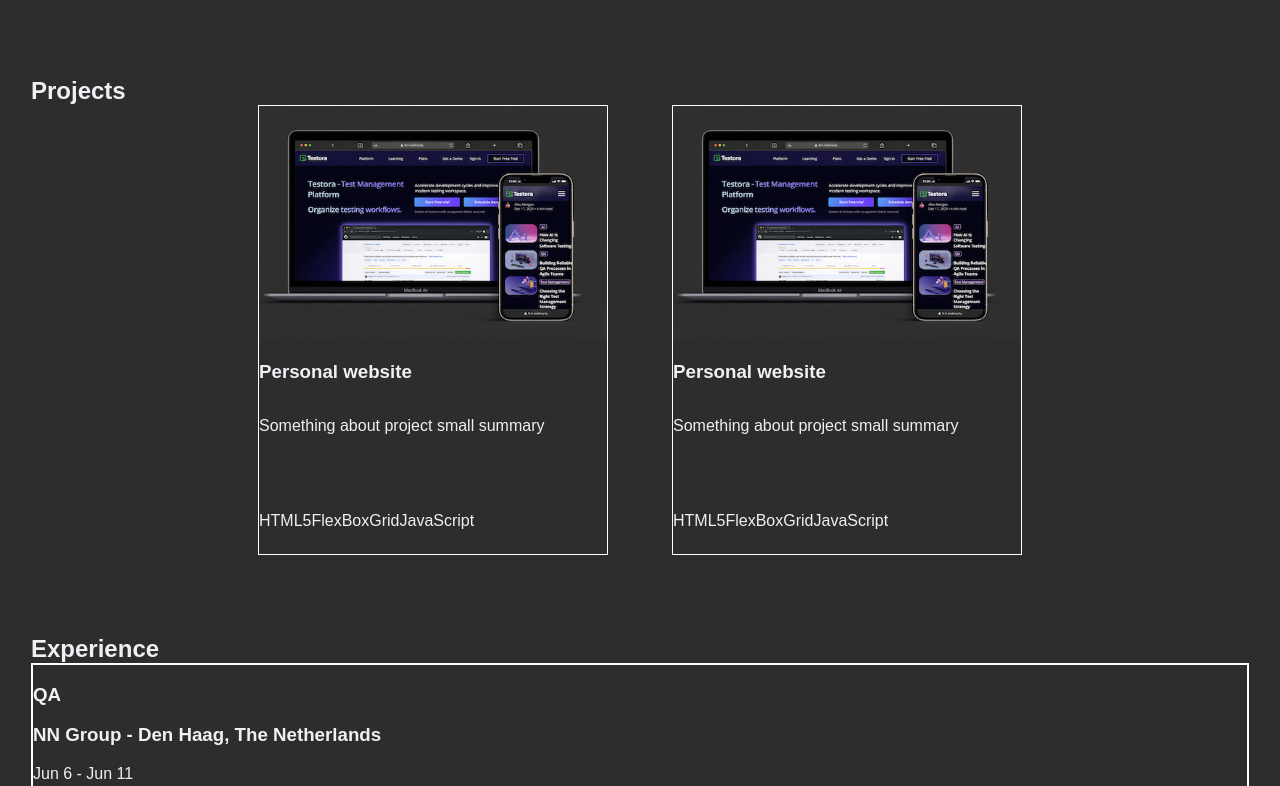
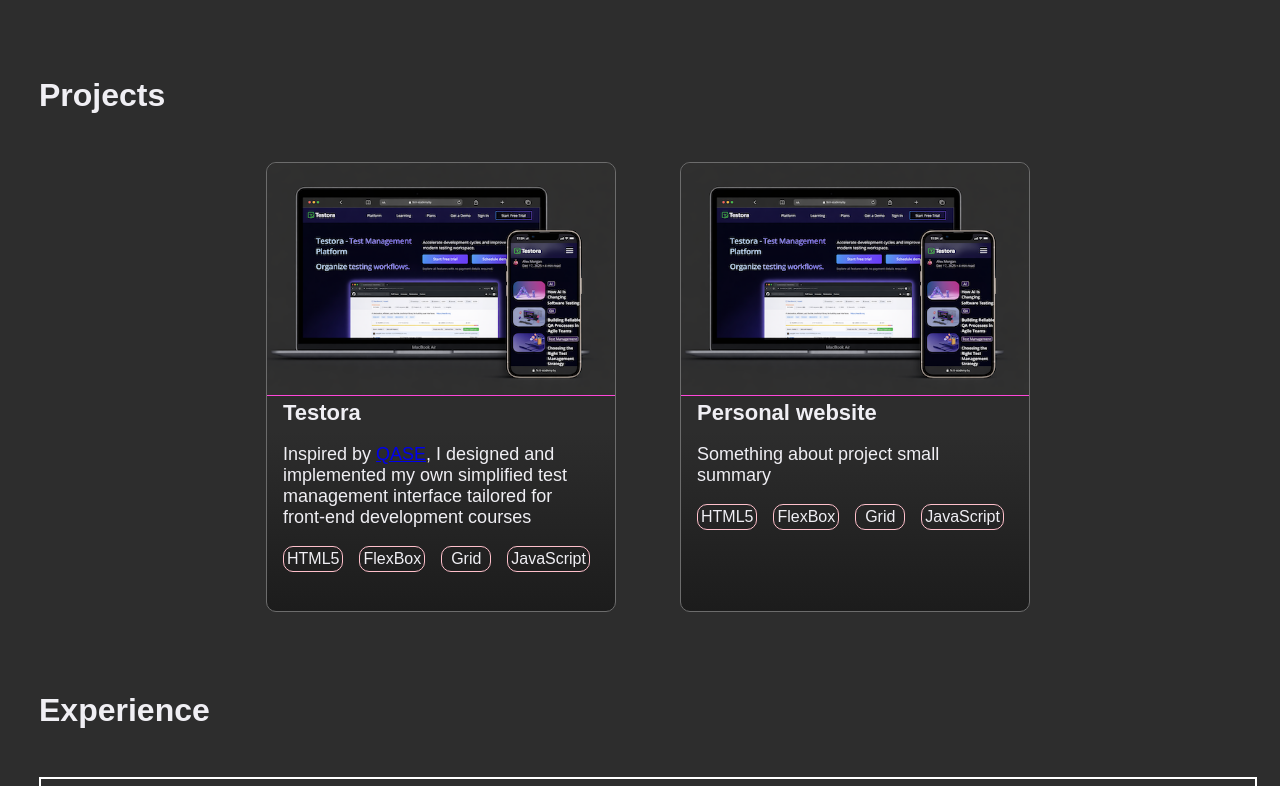
Before and after one commit to Yuloi/qa-engineer-cv-website, a plain HTML site: page index.html in a window 1280 px wide. Shown: the part 1385-2171 px from the top of the page. Drawn offline with Linux system fonts and the light colour scheme; a web font is replaced by a local one.

Commit message:
updates first project

```diff
--- a/index.html
+++ b/index.html
@@ -170,8 +170,6 @@
                     <div>Gaming sometimes</div>
                 </div>
             </div>
-
-
         </section>
         <section class="projects">
             <h2 class="section-title">Projects</h2>
@@ -179,9 +177,10 @@
                 <div class="project-single flex">
                     <div class="project-photo"><img src="./data/testora_thumbnail.png" alt="img"></div>
                     <div class="project-info flex">
-                        <h3>Personal website</h3>
-                        <p>Something about project small summary </p>
-                    </div>
+                        <h3>Testora</h3>
+                        <p>Inspired by <a href="https://qase.io/">QASE</a>, I designed and implemented my own simplified
+                            test management interface
+                            tailored for front-end development courses</p>
                         <div class="project-stack flex">
                             <div>HTML5</div>
                             <div>FlexBox</div>
@@ -189,18 +188,21 @@
                             <div>JavaScript</div>
                         </div>
                     </div>
+
+                </div>
                 <div class="project-single flex">
                     <div class="project-photo"><img src="./data/testora_thumbnail.png" alt="img"></div>
                     <div class="project-info flex">
                         <h3>Personal website</h3>
                         <p>Something about project small summary </p>
-                    </div>
                         <div class="project-stack flex">
                             <div>HTML5</div>
                             <div>FlexBox</div>
                             <div>Grid</div>
                             <div>JavaScript</div>
                         </div>
+                    </div>
+
                 </div>
             </div>
 
--- a/style.css
+++ b/style.css
@@ -22,6 +22,11 @@ h3.title {
 .bio > div {
     font-size: 20px;
 }
+.projects .section-title, .experience .section-title, .contact .section-title{
+    padding-bottom: 3rem;
+    font-size: 32px;
+    font-weight: 600;
+}
 /* General */
 body {
     margin: 0;
@@ -42,6 +47,7 @@ display: flex;
 .wrapper {
     flex-direction: column;
     gap: 5rem;
+    padding-left: 1rem;
 }
 
 .header,.footer,.skills,.experience-list,form,.section-title {
@@ -50,7 +56,7 @@ display: flex;
 }
 /* Header and main banner */
 .header{
-    background-color: var(--primary-dark-color);;
+    background-color: var(--primary-dark-color);
     opacity: 90%;
     border: solid var(--primary-dark-color) 1px;
     border-radius: 30px;
@@ -173,28 +179,50 @@ nav {
 .sprite.gaming    { background-position: -320px -276px; }
 
 /* Projects */
+
 .project-list {
     justify-content: center;
     gap: 4rem;
-    height: 450px;
 }
 .project-single {
     flex-direction: column;
-    border: solid white 1px;
-    flex: 0 0 350px;
+    border: solid var(--secondary-grey-color) 1px;
+    background: linear-gradient(var(--primary-bg-color) 60%, var(--primary-dark-color));
+    border-radius: 10px;
+    flex: 0 1 350px;
+    height: 450px;
 }
-.project-photo {
-    flex-basis: 50% ;
-}
+
+
 .project-photo > img {
     width: 100%;
+    border-top-left-radius: 10px;
+    border-top-right-radius: 10px;
+    border-bottom: solid 1px #FF47DA;
 }
 .project-info {
     flex-direction: column;
-    flex-basis: 40%;
+    padding: 0 1em;
+}
+.project-info > h3 {
+    font-size: 22px;
+    margin: 0;
+    flex: 1 1 25%;
+}
+.project-info > p {
+    font-size: 18px;
+    flex: 1 1 50%;
 }
 .project-stack{
-    flex-basis: 10%;
+    gap: 1rem;
+    flex: 1 1 25%;
+}
+.project-stack > div {
+    text-align: center;
+    border: solid pink 1px;
+    border-radius: 10px;
+    min-width: 50px;
+    padding: 3px;
 }
 /* Experience-list */
 .experience-list {
```
Lines whose indentation alone changed are shown as unchanged.
